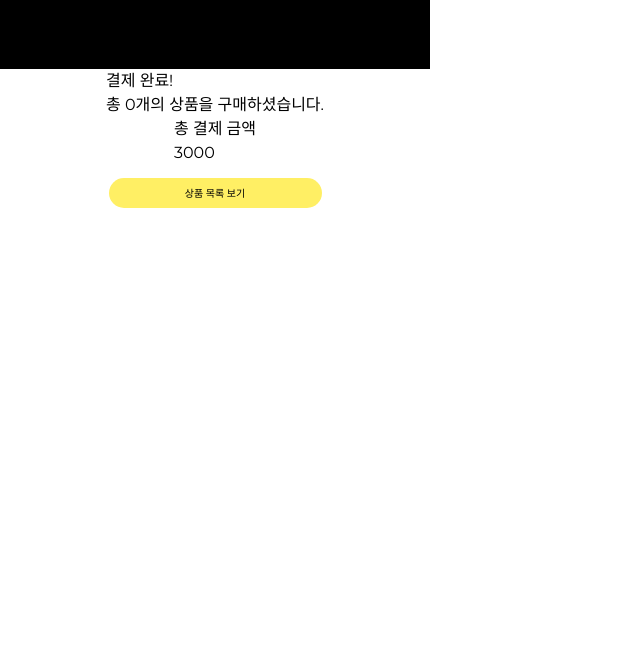
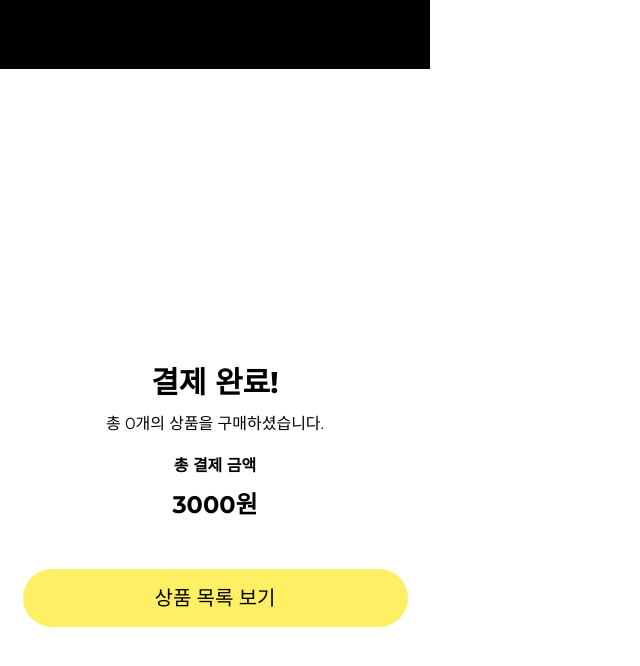
Before and after one commit to minhong1126/metaintern_shopsite, a React (Create React App) app in the folder project/: page /paySuccess in a window 1280 px wide. Shown: the top 666 px of the page, without its empty margins (0-640 px from the left). Built offline with nearby package versions, Linux system fonts and the light colour scheme.

Commit message:
결제 완료 시 장바구니 비우기 기능 구현

```diff
--- a/project/src/pages/PaySuccessPage.tsx
+++ b/project/src/pages/PaySuccessPage.tsx
@@ -1,11 +1,11 @@
 import { useNavigate } from "react-router-dom";
-import { useRecoilValue } from "recoil";
+import { useRecoilState, useRecoilValue } from "recoil";
 import { cartState, productState } from "../state/state";
 import { useState, useEffect } from "react";
 
 function PaySuccessPage() {
   const nav = useNavigate();
-  const cart = useRecoilValue(cartState);
+  const [cart, setCart] = useRecoilState(cartState);
   const productList = useRecoilValue(productState);
   const [total, setTotal] = useState(0);
 
@@ -28,8 +28,15 @@ function PaySuccessPage() {
     getTotal();
   }, []);
 
+  function emptyCart(){
+    setCart({
+      index: [],
+      cnt: [],
+    })
+  }
 
   function gotoCart(){
+    emptyCart();
     nav('/cart');
   }
 
@@ -37,18 +44,18 @@ function PaySuccessPage() {
     <>
     <div className='h-[1000px] w-[430px]'>
       <header className="flex items-center justify-center bg-black text-white h-[69px] w-full p-[31px]" />
-      <div className="flex flex-col align-center items-center">
-        <div>
-          <p> 결제 완료! </p>
-          <p> 총 {cart.index.length}개의 상품을 구매하셨습니다. </p>
+      <div className="flex flex-col align-center items-center mt-[291px]">
+        <div className="flex flex-col items-center">
+          <p className="font-extrabold text-[30px]"> 결제 완료! </p>
+          <p className="mt-[7px]"> 총 {cart.index.length}개의 상품을 구매하셨습니다. </p>
         </div>
-        <div>
-          <p> 총 결제 금액 </p>
-          <p> {total} </p>
+        <div className="flex flex-col items-center mt-[18px]">
+          <p className="font-bold"> 총 결제 금액 </p>
+          <p className="font-bold text-[24px] mt-[9px]"> {total}원 </p>
         </div>
-        <div>
+        <div className="mt-[33px]">
           <button
-            className="flex w-[213px] h-[30px] mt-[13px] items-center justify-center bg-[#FFEF64] text-[10px] rounded-full"
+            className="flex w-[385px] h-[58px] mt-[13px] items-center justify-center bg-[#FFEF64] text-[20px] font-normal rounded-full"
             onClick={gotoCart}>
             상품 목록 보기
           </button>
```
